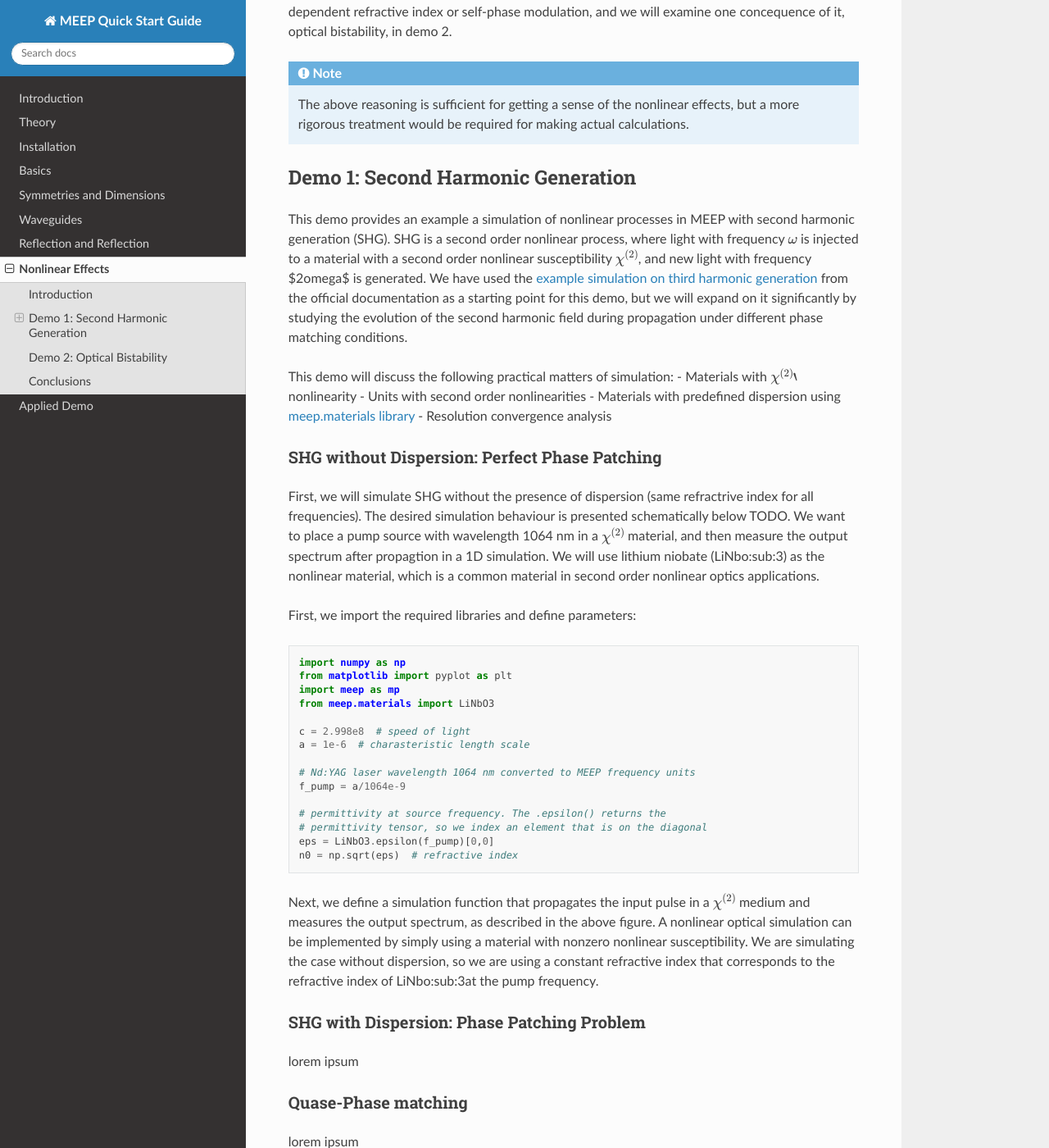
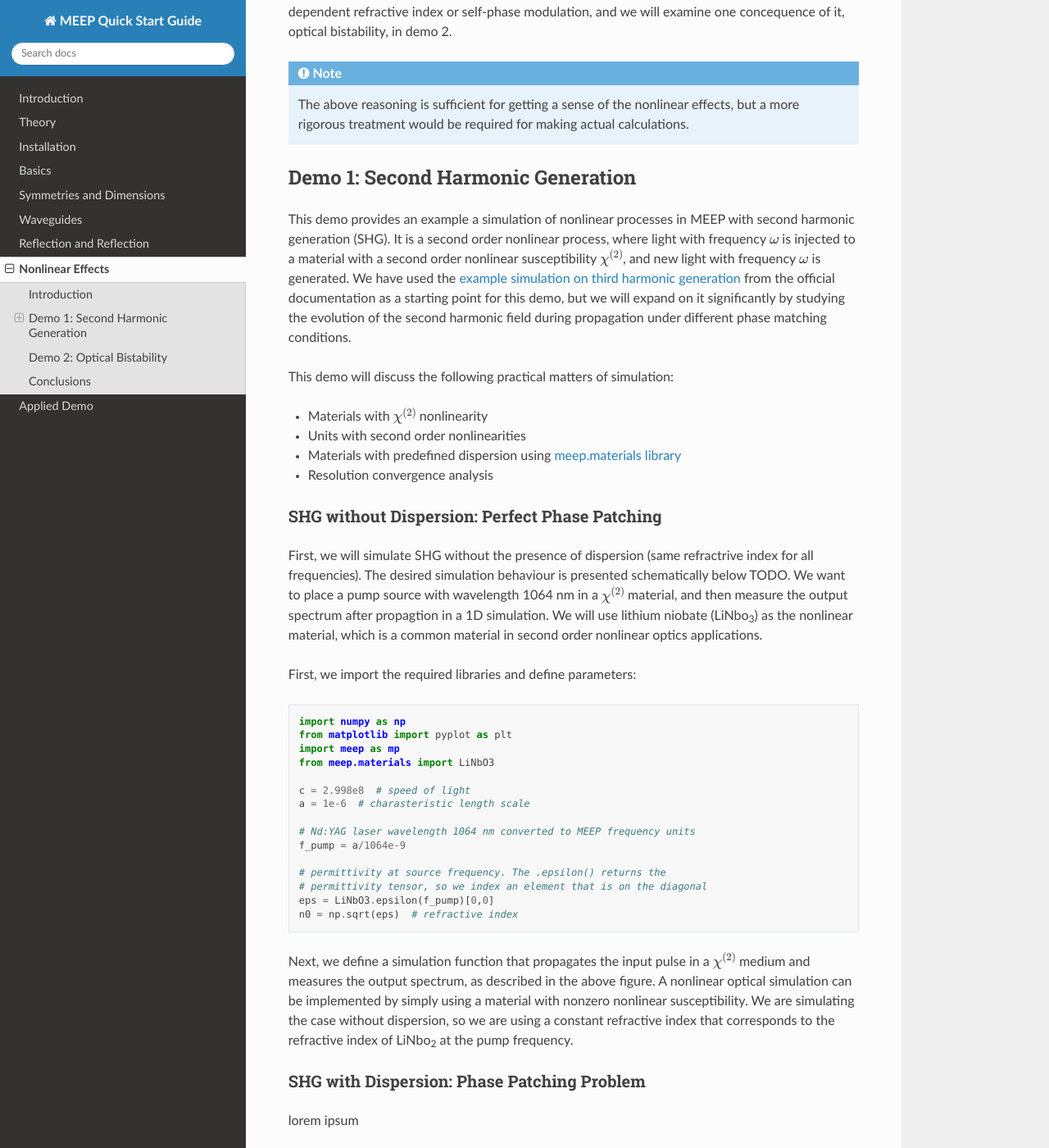
Before and after one commit to lehtisa/tuni_meep_doc, a Sphinx documentation site: the page built from docs/source/nonlinear_phenomena.rst, in a window 1280 px wide and 1400 px high, scrolled down 1335 px. Shown: the whole window at 82% size. Built offline with Sphinx 7.4.7 and the Read the Docs theme 3.1.0, drawn with Linux system fonts in a browser that asks for light colours.

Commit message:
Fix typos

```diff
--- a/docs/source/nonlinear_phenomena.rst
+++ b/docs/source/nonlinear_phenomena.rst
@@ -53,10 +53,11 @@ where we have defined an effective susceptibility :math:`\chi_{\mathrm{eff}}=\ch
 Demo 1: Second Harmonic Generation
 ==================================
 
-This demo provides an example a simulation of nonlinear processes in MEEP with second harmonic generation (SHG). SHG is a second order nonlinear process, where light with frequency :math:`\omega` is injected to a material with a second order nonlinear susceptibility :math:`\chi^{(2)}`, and new light with frequency $2\omega$ is generated. We have used the `example simulation on third harmonic generation <https://meep.readthedocs.io/en/latest/Python_Tutorials/Third_Harmonic_Generation/>`_ from the official documentation as a starting point for this demo, but we will expand on it significantly by studying the evolution of the second harmonic field during propagation under different phase matching conditions.
+This demo provides an example a simulation of nonlinear processes in MEEP with second harmonic generation (SHG). It is a second order nonlinear process, where light with frequency :math:`\omega` is injected to a material with a second order nonlinear susceptibility :math:`\chi^{(2)}`, and new light with frequency :math:`\omega` is generated. We have used the `example simulation on third harmonic generation <https://meep.readthedocs.io/en/latest/Python_Tutorials/Third_Harmonic_Generation/>`_ from the official documentation as a starting point for this demo, but we will expand on it significantly by studying the evolution of the second harmonic field during propagation under different phase matching conditions.
 
 This demo will discuss the following practical matters of simulation:
-- Materials with :math:`\chi^{(2)}`` nonlinearity
+
+- Materials with :math:`\chi^{(2)}` nonlinearity
 - Units with second order nonlinearities
 - Materials with predefined dispersion using `meep.materials library <https://meep.readthedocs.io/en/latest/Materials/>`_
 - Resolution convergence analysis
@@ -65,7 +66,7 @@ This demo will discuss the following practical matters of simulation:
 SHG without Dispersion: Perfect Phase Patching
 ----------------------------------------------
 
-First, we will simulate SHG without the presence of dispersion (same refractrive index for all frequencies). The desired simulation behaviour is presented schematically below TODO. We want to place a pump source with wavelength 1064 nm in a :math:`\chi^{(2)}` material, and then measure the output spectrum after propagtion in a 1D simulation. We will use lithium niobate (LiNbo\:sub:3\) as the nonlinear material, which is a common material in second order nonlinear optics applications.
+First, we will simulate SHG without the presence of dispersion (same refractrive index for all frequencies). The desired simulation behaviour is presented schematically below TODO. We want to place a pump source with wavelength 1064 nm in a :math:`\chi^{(2)}` material, and then measure the output spectrum after propagtion in a 1D simulation. We will use lithium niobate (LiNbo\ :sub:`3`\ ) as the nonlinear material, which is a common material in second order nonlinear optics applications.
 
 First, we import the required libraries and define parameters:
 
@@ -87,7 +88,7 @@ First, we import the required libraries and define parameters:
    eps = LiNbO3.epsilon(f_pump)[0,0]
    n0 = np.sqrt(eps)  # refractive index
 
-Next, we define a simulation function that propagates the input pulse in a :math:`\chi^{(2)}` medium and measures the output spectrum, as described in the above figure. A nonlinear optical simulation can be implemented by simply using a material with nonzero nonlinear susceptibility. We are simulating the case without dispersion, so we are using a constant refractive index that corresponds to the refractive index of LiNbo\:sub:3\ at the pump frequency.
+Next, we define a simulation function that propagates the input pulse in a :math:`\chi^{(2)}` medium and measures the output spectrum, as described in the above figure. A nonlinear optical simulation can be implemented by simply using a material with nonzero nonlinear susceptibility. We are simulating the case without dispersion, so we are using a constant refractive index that corresponds to the refractive index of LiNbo\ :sub:`2`\  at the pump frequency.
 
 SHG with Dispersion: Phase Patching Problem
 -------------------------------------------
```
